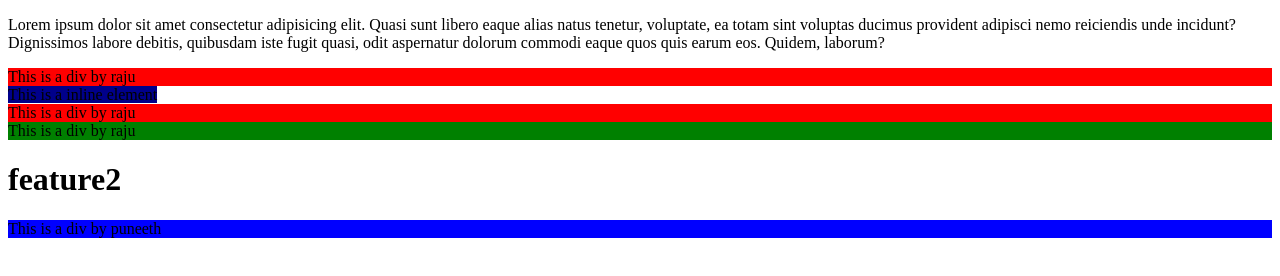
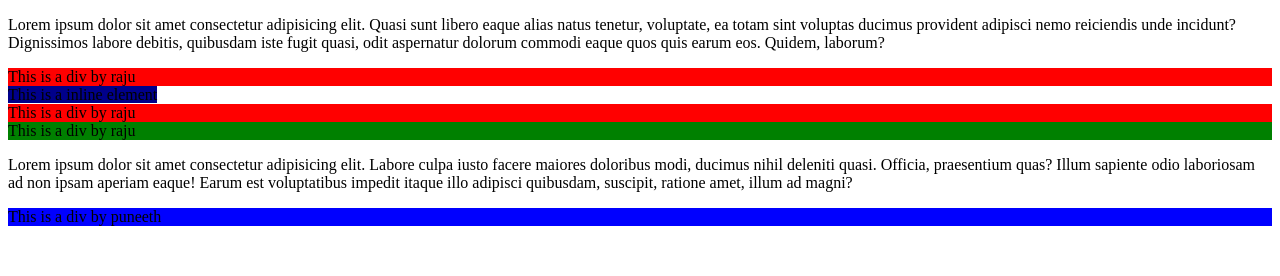
Before and after one commit to C-Puneeth/testrajupuneeth, a plain HTML site: page index.html in a window 1280 px wide. Drawn offline with Linux system fonts and the light colour scheme.

Commit message:
added lorem 45 commit 7 (#5)

```diff
--- a/index.html
+++ b/index.html
@@ -15,7 +15,10 @@
     <span style="background-color:darkblue ;">This is a inline element</span>
     <div style="background-color: red;">This is a div by raju</div>
     <div style="background-color: green;">This is a div by raju</div>
-    <h1>feature2</h1>
+    <p>Lorem ipsum dolor sit amet consectetur adipisicing elit. Labore culpa iusto facere maiores doloribus modi,
+        ducimus nihil deleniti quasi. Officia, praesentium quas? Illum sapiente odio laboriosam ad non ipsam aperiam
+        eaque! Earum est voluptatibus impedit itaque illo adipisci quibusdam, suscipit, ratione amet, illum ad magni?
+    </p>
     <div style="background-color: blue;">This is a div by puneeth</div>
 </body>
 
```
